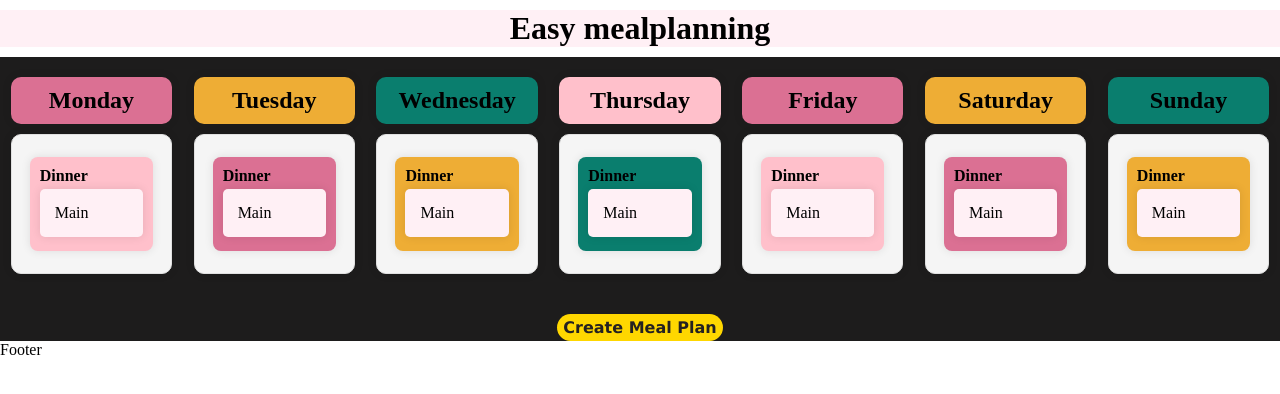
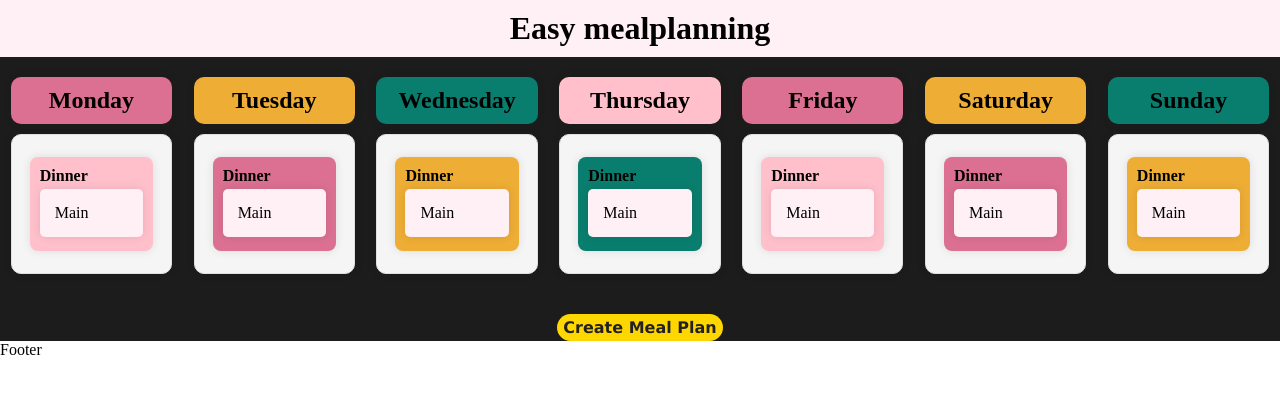
Before and after one commit to Nymesia47/meal-planner-generator, a React (Vite) app: page / in a window 1280 px wide. Shown: the top 394 px of the page. Built offline with nearby package versions, Linux system fonts and the light colour scheme.

Commit message:
fixed components structure and Header style

```diff
--- a/src/components/App.jsx
+++ b/src/components/App.jsx
@@ -1,8 +1,8 @@
 import '../styles/Reset.scss';
 import '../styles/App.scss';
-import Header from '../components/Header';
-import Main from '../components/Main';
-import Footer from '../components/Footer';
+import Header from '../components/layout/Header.jsx';
+import Main from '../components/layout/Main.jsx';
+import Footer from '../components/layout/Footer.jsx';
 
 function App() {
 
--- a/src/components/Footer.jsx
+++ b/src/components/layout/Footer.jsx
@@ -1,5 +1,3 @@
-import '../styles/Reset.scss';
-import '../styles/App.scss';
 
 function Footer() {
   return (
--- a/src/components/Header.jsx
+++ b/src/components/layout/Header.jsx
@@ -1,5 +1,4 @@
-import '../styles/Reset.scss';
-import '../styles/App.scss';
+import '/src/styles/Header.scss'
 
 function Header() {
   return (
--- a/src/components/Main.jsx
+++ b/src/components/layout/Main.jsx
@@ -1,6 +1,5 @@
-import '../styles/Reset.scss';
-import '../styles/App.scss';
-import WeekSchedule from './WeekSchedule';
+
+import WeekSchedule from '../mainPage/WeekSchedule.jsx';
 
 function Main() {
   return (
--- a/src/components/WeekSchedule.jsx
+++ b/src/components/mainPage/WeekSchedule.jsx
@@ -1,5 +1,4 @@
-import '../styles/Reset.scss';
-import '../styles/Day-plan.scss';
+import '/src/styles/Day-plan.scss'
 
 function WeekSchedule() {
   return (
--- a/src/styles/Day-plan.scss
+++ b/src/styles/Day-plan.scss
@@ -1,11 +1,3 @@
-h1 {
-    background-color: lavenderblush;
-    font-size: 2rem;
-    font-weight: 600;
-    text-align: center;
-    margin: 10px 0;
-}
-
 main {
     background-color: rgb(29, 28, 28);
 
--- /dev/null
+++ b/src/styles/Header.scss
@@ -0,0 +1,7 @@
+h1 {
+    background-color: lavenderblush;
+    font-size: 2rem;
+    font-weight: 600;
+    text-align: center;
+    padding: 10px;
+}
```
Also changed, not shown: 1 other file (tests, documents, lock files or other folders).
